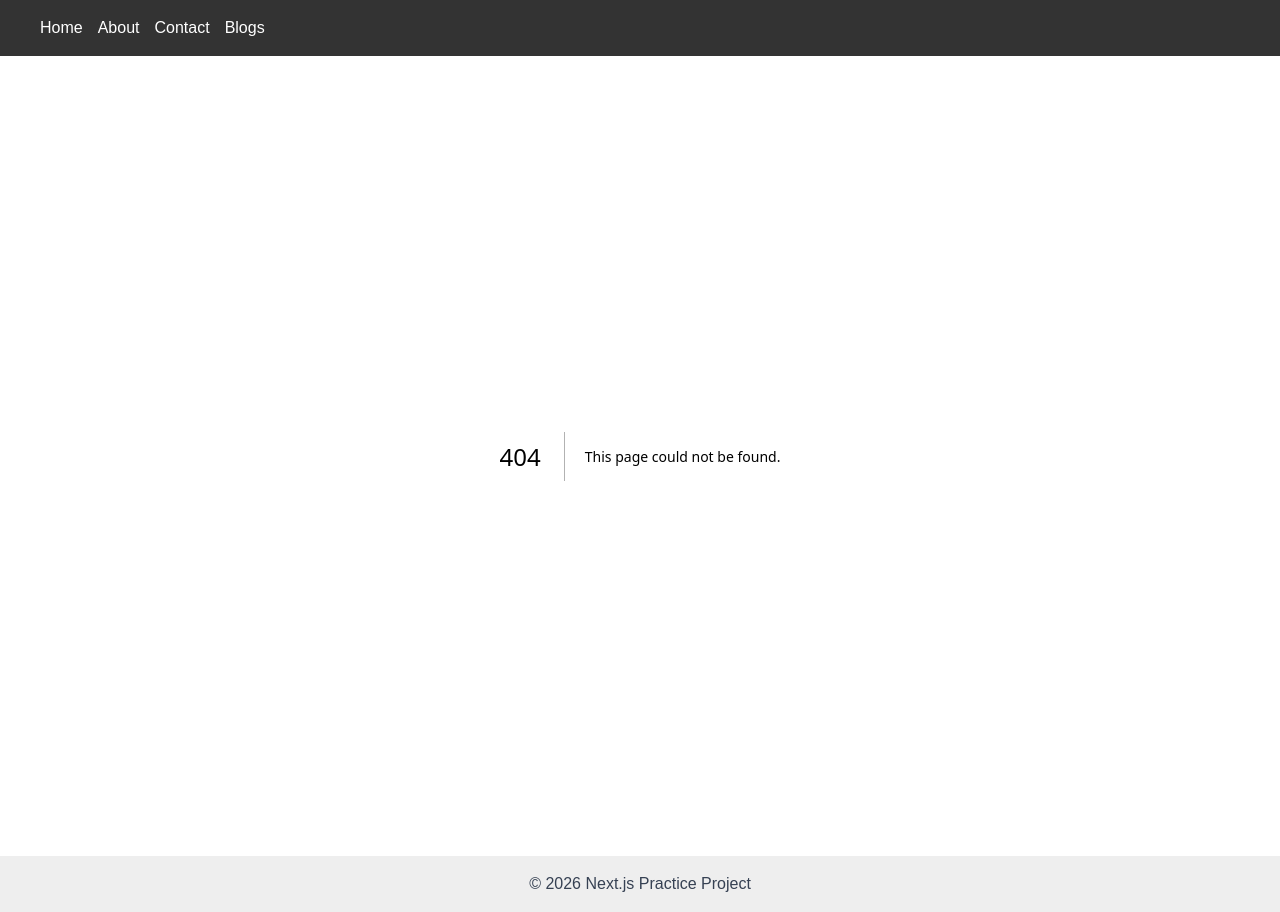
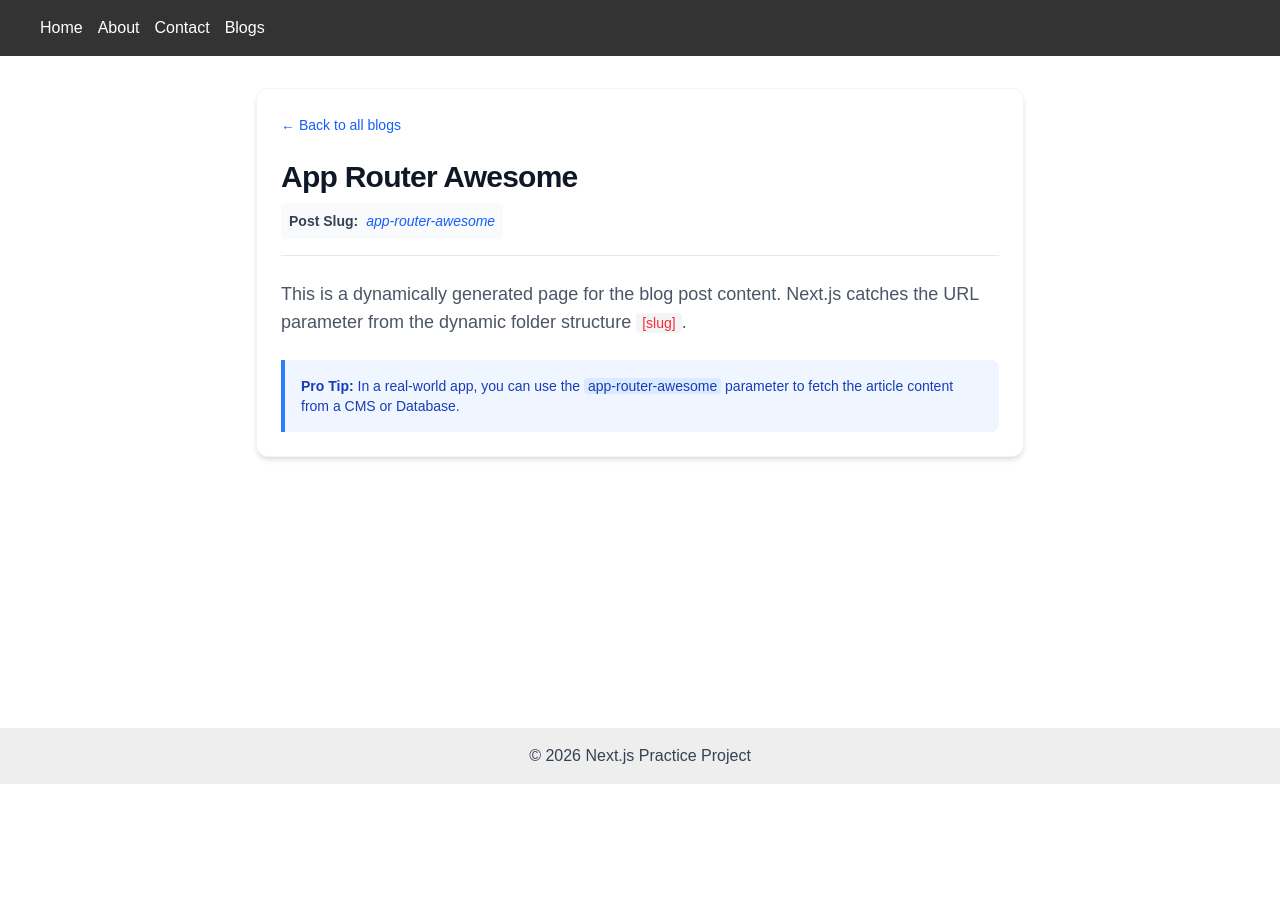
Before and after one commit to nurislam243/ph-nextjs-practice, a Next.js app: page /blogs/app-router-awesome in a window 1280 px wide. Before the commit this address had no page. After the commit the page ends 800 px from the top, so only its background shows below. Built offline with nearby package versions, Linux system fonts and the light colour scheme.

Commit message:
feat: added blogs page

```diff
--- /dev/null
+++ b/src/app/blogs/[slug]/page.tsx
@@ -0,0 +1,65 @@
+import Link from "next/link";
+
+interface BlogDetailsProps {
+  params: Promise<{
+    slug: string;
+  }>;
+}
+
+export default async function BlogDetailsPage({ params }: BlogDetailsProps) {
+  const resolvedParams = await params;
+  const slug = resolvedParams.slug;
+
+  const formattedTitle = slug
+    .split("-")
+    .map((word) => word.charAt(0).toUpperCase() + word.slice(1))
+    .join(" ");
+
+  return (
+    <div className="max-w-3xl mx-auto p-6 bg-white rounded-xl shadow-md border border-gray-100 my-8">
+      {/* Back Button */}
+      <Link
+        href="/blogs"
+        className="inline-flex items-center text-sm text-blue-600 hover:text-blue-800 font-medium mb-6 gap-1 group"
+      >
+        <span className="group-hover:-translate-x-1 transition-transform">
+          ←
+        </span>
+        Back to all blogs
+      </Link>
+
+      {/* Header Section */}
+      <header className="border-b border-gray-200 pb-4 mb-6">
+        <h1 className="text-3xl font-extrabold text-gray-900 tracking-tight mb-2">
+          {formattedTitle}
+        </h1>
+        <div className="flex items-center gap-2 text-sm text-gray-500 italic bg-gray-50 p-2 rounded-md w-fit">
+          <span className="font-semibold text-gray-700 not-italic">
+            Post Slug:
+          </span>
+          <code className="text-blue-600 font-mono">{slug}</code>
+        </div>
+      </header>
+
+      {/* Blog Content Section */}
+      <article className="text-gray-700 leading-relaxed space-y-4">
+        <p className="text-lg text-gray-600">
+          This is a dynamically generated page for the blog post content.
+          Next.js catches the URL parameter from the dynamic folder structure{" "}
+          <code className="bg-gray-100 text-red-500 px-1.5 py-0.5 rounded text-sm font-mono">
+            [slug]
+          </code>
+          .
+        </p>
+
+        <div className="p-4 bg-blue-50 border-l-4 border-blue-500 rounded-r-lg mt-6">
+          <p className="text-sm text-blue-800 font-medium">
+            <strong>Pro Tip:</strong> In a real-world app, you can use the{" "}
+            <code className="font-mono bg-blue-100 px-1 rounded">{slug}</code>{" "}
+            parameter to fetch the article content from a CMS or Database.
+          </p>
+        </div>
+      </article>
+    </div>
+  );
+}
--- /dev/null
+++ b/src/app/blogs/page.tsx
@@ -0,0 +1,74 @@
+import Link from "next/link";
+
+interface Blog {
+  id: number;
+  title: string;
+  slug: string;
+  date: string;
+  readTime: string;
+}
+
+export default function BlogsPage() {
+  const dummyBlogs: Blog[] = [
+    {
+      id: 1,
+      title: "Getting Started with Next.js",
+      slug: "getting-started",
+      date: "Oct 12, 2024",
+      readTime: "5 min read",
+    },
+    {
+      id: 2,
+      title: "Mastering TypeScript Routing",
+      slug: "mastering-typescript",
+      date: "Oct 15, 2024",
+      readTime: "7 min read",
+    },
+    {
+      id: 3,
+      title: "Why Next.js App Router is Awesome",
+      slug: "app-router-awesome",
+      date: "Oct 20, 2024",
+      readTime: "4 min read",
+    },
+  ];
+
+  return (
+    <div className="max-w-4xl mx-auto p-6 bg-white rounded-xl shadow-md border border-gray-100 my-8">
+      <h2 className="text-3xl font-bold text-gray-800 mb-6 border-b pb-3 border-gray-200 flex items-center gap-2">
+        Latest Blog Posts
+      </h2>
+
+      <div className="grid grid-cols-1 md:grid-cols-2 lg:grid-cols-3 gap-6">
+        {dummyBlogs.map((blog: Blog) => (
+          <div
+            key={blog.id}
+            className="flex flex-col justify-between p-5 bg-gray-50 rounded-lg border border-gray-200 hover:border-blue-500 hover:shadow-lg transition-all duration-300 group"
+          >
+            <div>
+              <div className="flex justify-between items-center text-xs text-gray-500 mb-2">
+                <span>{blog.date}</span>
+                <span>{blog.readTime}</span>
+              </div>
+              <h3 className="text-lg font-semibold text-gray-900 group-hover:text-blue-600 transition-colors">
+                {blog.title}
+              </h3>
+            </div>
+
+            <div className="mt-4 pt-3 border-t border-gray-200">
+              <Link
+                href={`/blogs/${blog.slug}`}
+                className="inline-flex items-center text-sm font-semibold text-blue-600 group-hover:text-blue-800 transition-colors gap-1"
+              >
+                Read Article
+                <span className="group-hover:translate-x-1 transition-transform">
+                  →
+                </span>
+              </Link>
+            </div>
+          </div>
+        ))}
+      </div>
+    </div>
+  );
+}
```
